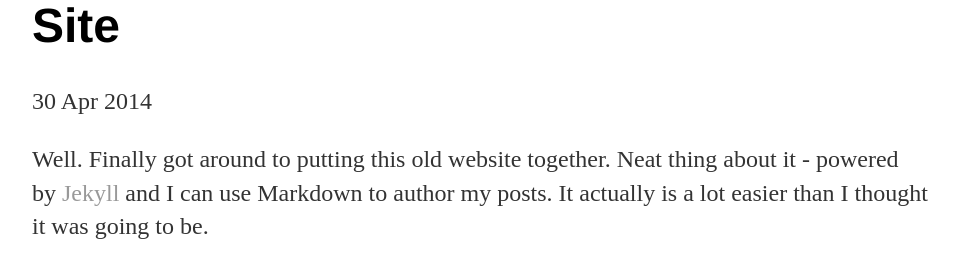
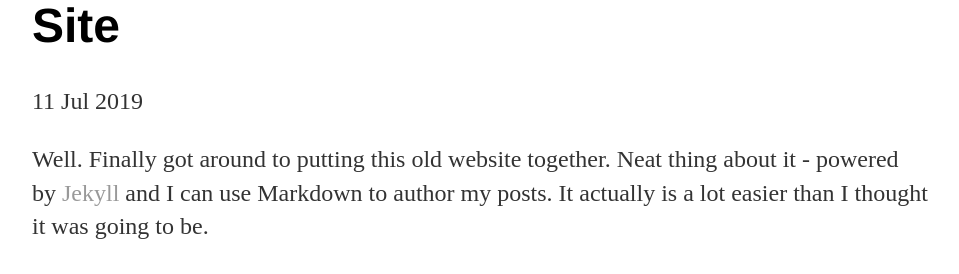
Before and after one commit to ogsm/ogsm.github.io, a Jekyll site: the page built from _posts/2019-07-11-the-launch-of-it.md, in a window 1280 px wide. Shown: the part 167-441 px from the top of the page, without its empty margins (160-1119 px from the left). Built offline with Jekyll 4.4.1, drawn with Linux system fonts in a browser that asks for light colours.

Commit message:
Update 2019-07-11-the-launch-of-it.md

```diff
--- a/_posts/2019-07-11-the-launch-of-it.md
+++ b/_posts/2019-07-11-the-launch-of-it.md
@@ -1,7 +1,7 @@
 ---
 layout: post
 title: "Abdulwaheed Ògúnsàmì, Launches Site"
-date: 2014-04-30
+date: 2019-07-11
 ---
 
 Well. Finally got around to putting this old website together. Neat thing about it - powered by [Jekyll](http://jekyllrb.com) and I can use Markdown to author my posts. It actually is a lot easier than I thought it was going to be.
```
